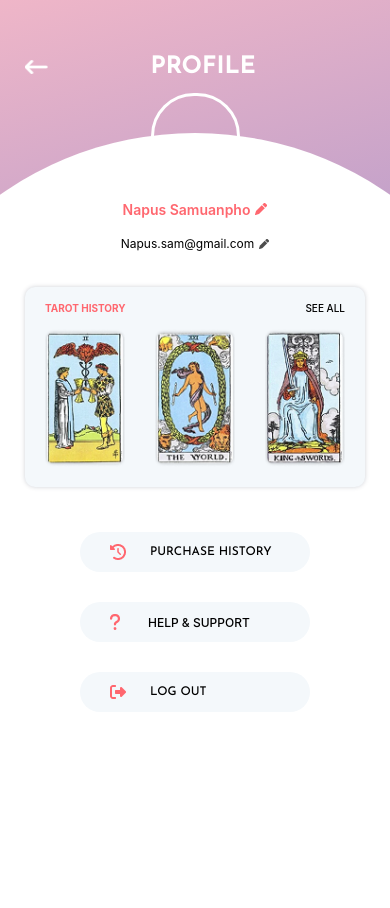
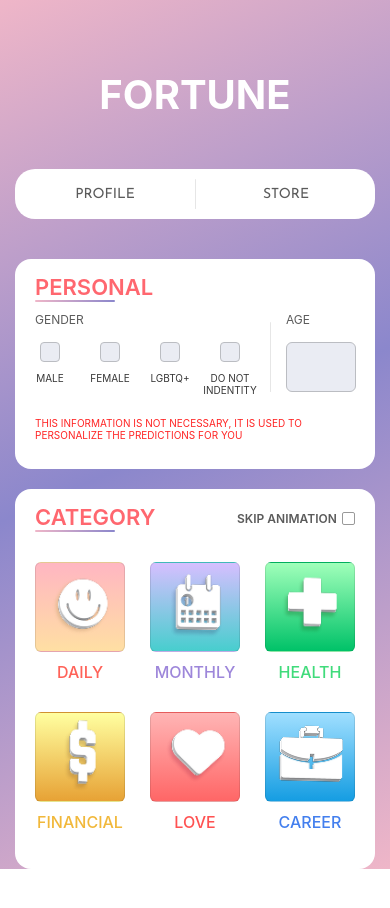
Before and after one commit to Napus-BackendDev/Mobile, a React Native app in the folder Frontend/: screen /Home in a window 390 px wide. Shown: the top 908 px of the page. After the commit the page ends 869 px from the top, so only its background shows below. Built offline with nearby package versions, Linux system fonts and the light colour scheme; no server answers.

Commit message:
Update front-end code

```diff
--- a/Frontend/App.js
+++ b/Frontend/App.js
@@ -1,6 +1,8 @@
 import React from 'react';
 import { NavigationContainer } from '@react-navigation/native';
 import { createStackNavigator } from '@react-navigation/stack';
+
+//Screens
 import HomeScreen from './src/screens/HomeScreen';
 import ProfileScreen from './src/screens/ProfileScreen';
 import ProfileLogInedScreen from './src/screens/ProfileLogInedScreen';
@@ -13,11 +15,11 @@ const Stack = createStackNavigator();
 export default function App() {
   return (
     <NavigationContainer>
-      <Stack.Navigator initialRouteName='Signup'>
+      <Stack.Navigator initialRouteName='Home'>
         <Stack.Screen name='Home' component={HomeScreen} options={{ headerShown: false }}/>
-        <Stack.Screen name='Profile' component={ProfileScreen} options={{ headerShown: false }}/>
         <Stack.Screen name='Login' component={LoginScreen} options={{ headerShown: false }}/>
         <Stack.Screen name='Signup' component={SignupScreen} options={{ headerShown: false }}/>
+        <Stack.Screen name='Profile' component={ProfileScreen} options={{ headerShown: false }}/>
         <Stack.Screen name='ProfileLogIned' component={ProfileLogInedScreen} options={{ headerShown: false }}/>
         <Stack.Screen name="Daily" component={DailyScreen} options={{ headerShown: false }}/>
       </Stack.Navigator>
--- a/Frontend/src/screens/HomeScreen.js
+++ b/Frontend/src/screens/HomeScreen.js
@@ -1,183 +1,379 @@
-import { LinearGradient } from 'expo-linear-gradient';
-import { StatusBar } from 'expo-status-bar';
-import { StyleSheet, Text, View ,Image ,TouchableOpacity} from 'react-native';
-import { useFonts } from "expo-font";
-import { collection, getDocs } from 'firebase/firestore';
-import { db , getStorage , ref , getDownloadURL } from '../../firebaseConfig';
-import { useEffect, useState } from 'react';
+import React, { useState } from "react";
+import { View, StyleSheet, Text, TouchableOpacity, TextInput, Image } from "react-native";
+import { LinearGradient } from "expo-linear-gradient";
+import { useFonts } from 'expo-font';
 
-export default function ProfileLogInedScreen({ navigation }) {
-
-  const [image, setImage] = useState(null);
-  const [name, setname] = useState(null);
-  const [email, setemail] = useState(null);
-  const storage = getStorage();
-
-
-  useEffect(() => {
-    const fetchImages = async () => {
-      try {
-        const url = await getDownloadURL(ref(storage, "User_Picture/pic.jpg")); // ดึงข้อมูลจาก Firestore
-        setImage(url); // บันทึกลิงก์รูปที่ดึงมา
-      } catch (error) {
-        console.error("Error Fetching images: ", error);
-      }
-    };
-    fetchImages();
-  }, []);
-
+export default function HomeScreen({ navigation }) {
     const [fontsLoaded] = useFonts({
         'JosefinSans': require('../../assets/fonts/JosefinSans.ttf'),
     });
 
+    const [age, setAge] = useState();
+
+    const [selectedMale, setSelectedMale] = useState(false);
+    const [selectedFemale, setSelectedFemale] = useState(false);
+    const [selectedLgbt, setSelectedLgbt] = useState(false);
+    const [selectedNot, setSelectedNot] = useState(false);
+
+    const [skipAnim, setSkipAnim] = useState(false);
+
     return (
             <LinearGradient
                 colors={['#EFB6C8', '#8B87CC', '#EFB6C8']}
-      start={{ x: 0, y: 0 }}
-      end={{ x: 1, y: 1 }}
-      style={styles.background}
+                start={{ x: 0.05, y: 0.05 }}
+                end={{ x: 0.95, y: 0.95 }}
+                style={styles.container}
             >
-      <View style={ styles.header }>
-        <TouchableOpacity onPress={() => navigation.navigate('Home')}>
-          <Image
-            source={require('../../assets/img/Arrow.png')}
-            style={{ width: 23.03, height: 14 }}
-          />
-        </TouchableOpacity>
-        <Text style={styles.title}>PROFILE</Text>
+                {/* Topic */}
+                <Text style={ component.name }>FORTUNE</Text>
+
+                {/* Navigation Tab */}
+                <View style={ styles.navigation }>
+                    <TouchableOpacity style={ component.navigator } onPress={() => navigation.navigate('Profile')}>PROFILE</TouchableOpacity>
+                    <View style={ component.line }/>
+                    <TouchableOpacity style={ component.navigator } >STORE</TouchableOpacity>
                 </View>
 
-      <View style={ styles.profile }>
-        {/* Profile Picture */}
-        <Image
-          source={{ uri: image}} // ใช้รูปจาก Firebase หรือรูป default
-          style={{ width: 89, height: 86, marginTop: '-6%', position: 'absolute', alignSelf: 'center', borderRadius: 50 , borderWidth: 3, borderColor: 'white'}}
+                {/* Personal Tab */}
+                <View style={ styles.personal }>
+                    <Text style={ component.topic }>PERSONAL</Text>
+                    <LinearGradient
+                        colors={['#EFB6C8', '#8B87CC']}
+                        start={{ x: 0, y: 1 }}
+                        end={{ x: 1, y: 1 }}
+                        style={ component.topicLine }
                     />
+                    <View style={ part.personal }>
+                        <View style={{ width: 220 }}>
+                            <Text style={ component.subTopic }>GENDER</Text>
+                            <View style={ part.gender }>
+                                <View style={ part.genderButton }>
+                                    <TouchableOpacity
+                                        style={ component.genderButton }
+                                        onPress={() => {setSelectedMale(!selectedMale), selectedMale === false ? (setSelectedFemale(false), setSelectedLgbt(false), setSelectedNot(false)) : ''}}
+                                    >
+                                        {selectedMale && <View style={ component.innerRadio }/>}
+                                    </TouchableOpacity>
+                                    <Text style={ component.genderText }>MALE</Text>
+                                </View>
+                                <View style={ part.genderButton }>
+                                    <TouchableOpacity
+                                        style={ component.genderButton }
+                                        onPress={() => {setSelectedFemale(!selectedFemale), selectedFemale === false ? (setSelectedMale(false), setSelectedLgbt(false), setSelectedNot(false)) : ''}}
+                                    >
+                                        {selectedFemale && <View style={ component.innerRadio }/>}
+                                    </TouchableOpacity>
+                                    <Text style={ component.genderText }>FEMALE</Text>
+                                </View>
+                                <View style={ part.genderButton }>
+                                    <TouchableOpacity
+                                        style={ component.genderButton }
+                                        onPress={() => {setSelectedLgbt(!selectedLgbt), selectedLgbt === false ? (setSelectedFemale(false), setSelectedMale(false), setSelectedNot(false)) : ''}}
+                                    >
+                                        {selectedLgbt && <View style={ component.innerRadio }/>}
+                                    </TouchableOpacity>
+                                    <Text style={ component.genderText }>LGBTQ+</Text>
+                                </View>
+                                <View style={ part.genderButton }>
+                                    <TouchableOpacity
+                                        style={ component.genderButton }
+                                        onPress={() => {setSelectedNot(!selectedNot), selectedNot === false ? (setSelectedFemale(false), setSelectedLgbt(false), setSelectedMale(false)) : ''}}
+                                    >
+                                        {selectedNot && <View style={ component.innerRadio }/>}
+                                    </TouchableOpacity>
+                                    <Text style={ component.genderText }>DO NOT INDENTITY</Text>
+                                </View>
+                            </View>
+                        </View>
+                        <View style={[ component.line, { height: 70, marginHorizontal: 15, alignSelf: 'end', } ]}/>
+                        <View>
+                            <Text style={ component.subTopic }>AGE</Text>
+                            <View style={ part.age }>
+                                <TextInput
+                                    style={ component.ageInput }
+                                />
+                            </View>
+                        </View>
+                    </View>
+                    <Text style={ component.info }>THIS INFORMATION IS NOT NECESSARY, IT IS USED TO PERSONALIZE THE PREDICTIONS FOR YOU</Text>
+                </View>
 
-        {/* Profile Name */}
-        <View style={{ alignItems: 'center', flexDirection: 'row', top: '5.5%' }}>
-          <Text style={{fontSize: 14 , color: "#FF676F" , fontWeight: 600}}>Napus Samuanpho</Text>
-          <TouchableOpacity>
-            <Image source={require('../../assets/img/Profile_icon/Edit.png')}
-            style={{ width: 12, height: 12, marginLeft: 5 }}
+                {/* Category Tab */}
+                <View style={ styles.category }>
+                    <View style={{ flexDirection: 'row', justifyContent: 'space-between', marginBottom: 30 }}>
+                        <View>
+                            <Text style={ component.topic }>CATEGORY</Text>
+                            <LinearGradient
+                                colors={['#EFB6C8', '#8B87CC']}
+                                start={{ x: 0, y: 1 }}
+                                end={{ x: 1, y: 1 }}
+                                style={ component.topicLine }
                             />
+                        </View>
+                        <View style={ part.skipAnim }>
+                            <Text style={ component.skipText }>SKIP ANIMATION</Text>
+                            <TouchableOpacity
+                                style={ component.skipButton }
+                                onPress={() => {setSkipAnim(!skipAnim)}}
+                            >
+                                {skipAnim && <View style={ component.innerRadio }/>}
                             </TouchableOpacity>
                         </View>
-
-        {/* Profile Email */}
-        <View style={{ alignItems: 'center', flexDirection: 'row', top: '7%' }}>
-          <Text style={{fontSize: 12 , color: "black" , fontWeight: 400}}>Napus.sam@gmail.com</Text>
+                    </View>
+                    <View style={ part.category }>
+                        <View style={ part.categoryButton }>
+                            <TouchableOpacity onPress={() => navigation.navigate('Daily')}>
+                                <LinearGradient
+                                    colors={['#FFB6C2', '#FFDFA3']}
+                                    start={{ x: 1, y: 0 }}
+                                    end={{ x: 1, y: 1 }}
+                                    style={ component.categoryButton }
+                                />
+                                <Image source = {require('../../assets/img/Smile.png')} style = { component.categoryImage }/>
+                            </TouchableOpacity>
+                            <Text style={[ component.categoryText, {color: '#FF6258'} ]}>DAILY</Text>
+                        </View>
+                        <View style={ part.categoryButton }>
                             <TouchableOpacity>
-            <Image source={require('../../assets/img/Profile_icon/EditEmail.png')}
-            style={{ width: 10, height: 10, marginLeft: 5 }}
+                                <LinearGradient
+                                    colors={['#D6BFFF', '#47CECE']}
+                                    start={{ x: 1, y: 0 }}
+                                    end={{ x: 1, y: 1 }}
+                                    style={ component.categoryButton }
                                 />
+                                <Image source = {require('../../assets/img/Calendar.png')} style = { component.categoryImage }/>
                             </TouchableOpacity>
+                            <Text style={[ component.categoryText, {color: '#9D86DA'} ]}>MONTHLY</Text>
                         </View>
-
-        {/* Profile History */}
-        <View style={ styles.history }>
-          {/* History Header */}
-          <View style={{ flexDirection: 'row', marginTop: 15, width: 300 , justifyContent: 'space-between' }}>
-            <Text style={{fontSize: 10 , color: "#FF676F" , fontWeight: 700}}>TAROT HISTORY</Text>
+                        <View style={ part.categoryButton }>
                             <TouchableOpacity>
-              <Text style={{fontSize: 10 , color: "black" , fontWeight: 500}}>SEE ALL</Text>
+                                <LinearGradient
+                                    colors={['#A0FFBA', '#00C268']}
+                                    start={{ x: 1, y: 0 }}
+                                    end={{ x: 1, y: 1 }}
+                                    style={ component.categoryButton }
+                                />
+                                <Image source = {require('../../assets/img/Plus.png')} style = { component.categoryImage }/>
                             </TouchableOpacity>
+                            <Text style={[ component.categoryText, {color: '#40DB7B'} ]}>HEALTH</Text>
                         </View>
-
-          {/* History Card */}
-          <View style={{ flexDirection: 'row', marginTop: 15, width: 300 , height: 138, justifyContent: 'space-between' }}>
-            <Image source={require('../../assets/Card/Card1.png')} style={{width: 80,height: 138}}/>
-            <Image source={require('../../assets/Card/Card2.png')} style={{width: 80,height: 138}}/>
-            <Image source={require('../../assets/Card/Card3.png')} style={{width: 80,height: 138}}/>
+                        <View style={ part.categoryButton }>
+                            <TouchableOpacity>
+                                <LinearGradient
+                                    colors={['#FFFFA0', '#E7A235']}
+                                    start={{ x: 1, y: 0 }}
+                                    end={{ x: 1, y: 1 }}
+                                    style={ component.categoryButton }
+                                />
+                                <Image source = {require('../../assets/img/Dollar.png')} style = { component.categoryImage }/>
+                            </TouchableOpacity>
+                            <Text style={[ component.categoryText, {color: '#F1B83B'} ]}>FINANCIAL</Text>
+                        </View>
+                        <View style={ part.categoryButton }>
+                            <TouchableOpacity>
+                                <LinearGradient
+                                    colors={['#FFB5B5', '#FF6666']}
+                                    start={{ x: 1, y: 0 }}
+                                    end={{ x: 1, y: 1 }}
+                                    style={ component.categoryButton }
+                                />
+                                <Image source = {require('../../assets/img/Heart.png')} style = { component.categoryImage }/>
+                            </TouchableOpacity>
+                            <Text style={[ component.categoryText, {color: '#FF5252'} ]}>LOVE</Text>
+                        </View>
+                        <View style={ part.categoryButton }>
+                            <TouchableOpacity>
+                                <LinearGradient
+                                    colors={['#A0DFFF', '#159DE2']}
+                                    start={{ x: 1, y: 0 }}
+                                    end={{ x: 1, y: 1 }}
+                                    style={ component.categoryButton }
+                                />
+                                <Image source = {require('../../assets/img/Case up.png')} style = {{ position: 'absolute', width: '97%', height: '97%', top: -10, right: 1, }}/>
+                                <Image source = {require('../../assets/img/Case down.png')} style = {{ position: 'absolute', width: '90%', height: '90%', bottom: -7, right: 5, }}/>
+                            </TouchableOpacity>
+                            <Text style={[ component.categoryText, {color: '#437FEE'} ]}>CAREER</Text>
+                        </View>
                     </View>
                 </View>
 
-        {/* Profile Buttons */}
-        <View style={{alignItems: 'center', width: 230, marginTop: 15 , height: 180}}>
-          <TouchableOpacity style={styles.Button}>
-            <Image source={require('../../assets/img/Profile_icon/History.png')} style={{width:16,height:16}}/>
-            <Text style={styles.Button_Text}>PURCHASE HISTORY</Text>
-          </TouchableOpacity>
-          <TouchableOpacity style={styles.Button}>
-            <Image source={require('../../assets/img/Profile_icon/Q.png')} style={{width:10,height:16}}/>
-            <Text style={{paddingLeft: 28 ,color: 'black', textAlign: 'center' , fontWeight: 500 , fontSize: 12}}>HELP & SUPPORT</Text>
-          </TouchableOpacity>
-          <TouchableOpacity style={styles.Button}>
-            <Image source={require('../../assets/img/Profile_icon/Out.png')} style={{width:16,height:14}}/>
-            <Text style={styles.Button_Text}>LOG OUT</Text>
-          </TouchableOpacity>
-        </View>
-      </View>
             </LinearGradient>
     );
 }
 
 const styles = StyleSheet.create({
-  background: {
+    container: {
         flex: 1,
-    overflow: 'hidden',
+        alignItems: 'center',
         fontFamily: 'JosefinSans',
+        height: '100vh',
     },
-  header: {
+    navigation: {
         flexDirection: 'row',
         alignItems: 'center',
-    marginLeft: '6.5%',
+        backgroundColor: 'white',
+        width: 360,
+        height: 50,
+        borderRadius: 20,
+        marginBottom: 40,
     },
-  title: {
-    marginTop: '15%',
-    marginBottom: '15%',
-    marginLeft: '28%',
-    fontSize: 24,
-    color: 'white',
-    fontWeight: 'bold',
-    fontFamily: 'JosefinSans',
+    personal: {
+        backgroundColor: 'white',
+        width: 360,
+        height: 210,
+        borderRadius: 16,
+        padding: 20,
+        paddingTop: 15,
+        marginBottom: 20,
     },
-  text: {
-    fontSize: 12,
-    color: 'black',
-    fontWeight: 500,
-    top: '15%',
-    fontFamily: 'JosefinSans',
+    category: {
+        backgroundColor: 'white',
+        width: 360,
+        height: 380,
+        borderRadius: 16,
+        padding: 20,
+        paddingTop: 15,
     },
-  profile: {
-    alignSelf: 'center',
-    width: 678,
-    height: 1225,
-    backgroundColor: 'white',
-    borderTopLeftRadius: 500,
-    borderTopRightRadius: 500,
+});
+
+const part = StyleSheet.create({
+    personal: {
+        flexDirection: 'row',
+    },
+    gender: {
+        flexDirection: 'row',
+        width: 224,
+        marginLeft: -15,
+    },
+    age: {
+        width: 70,
+    },
+    genderButton: {
         alignItems: 'center',
+        width: 60,
     },
-  history: {
-    marginTop: "18%",
-    alignItems: 'center',
-    width: 340,
-    height: 200,
-    backgroundColor: '#F4F8FB',
-    borderRadius: 10,
-    shadowColor: '#3E485A',
-    shadowOffset: { width: 0, height: 0 },
-    shadowOpacity: 0.25,
-    shadowRadius: 4,
-    elevation: 5,
-  },
-  Button: {
+    skipAnim: {
         flexDirection: 'row',
         alignItems: 'center',
-    paddingRight: 30,
-    paddingLeft: 30,
-    width: 230,
-    height: 40,
-    backgroundColor: '#F4F8FB',
-    borderRadius: 30,
-    marginTop: 30,
+        justifyContent: 'space-between',
+        width: 118,
     },
-  Button_Text: {
-    paddingLeft: 24,
-    color: 'black',
-    textAlign: 'center',
-    fontWeight: 500,
-    fontSize: 12,
-    fontFamily: 'JosefinSans',
+    category: {
+        flexDirection: 'row',
+        flexWrap: 'wrap',
+        justifyContent: 'space-between',
+    },
+    categoryButton: {
+        width: 90,
     },
 });
+
+const component = StyleSheet.create({
+    name: {
+        fontSize: 40,
+        fontWeight: 'bold',
+        color: 'white',
+        marginTop: 70,
+        marginBottom: 50,
+    },
+    topic: {
+        fontSize: 22,
+        fontWeight: 600,
+        color: '#FF676F',
+    },
+    subTopic: {
+        fontSize: 12,
+        color: '#5B5B5B',
+        height: 30,
+        marginTop: 10,
+    },
+    navigator: {
+        alignItems: 'center',
+        justifyContent: 'center',
+        width: 180,
+        height: '100%',
+        fontSize: 14,
+        color: '#5B5B5B',
+    },
+    topicLine: {
+        width: 80,
+        height: 2,
+        borderRadius: 100,
+    },
+    line: {
+        height: 30,
+        width: 1,
+        backgroundColor: '#E6E6E6',
+        borderRadius: 100,
+    },
+    genderText: {
+        fontSize: 10,
+        color: '#373737',
+        height: 20,
+        marginTop: 10,
+        textAlign: 'center',
+    },
+    genderButton: {
+        alignItems: 'center',
+        justifyContent: 'center',
+        width: 20,
+        height: 20,
+        backgroundColor: '#EAECF3',
+        borderWidth: 1,
+        borderColor: '#BBBDC2',
+        borderRadius: 4,
+    },
+    innerRadio: {
+        width: '90%',
+        height: '90%',
+        backgroundColor: '#6483FF',
+        borderRadius: '20%',
+    },
+    ageInput: {
+        width: 70,
+        height: 50,
+        backgroundColor: '#EAECF3',
+        borderWidth: 1,
+        borderColor: '#BBBDC2',
+        borderRadius: 6,
+    },
+    info: {
+        fontSize: 10,
+        color: '#FF2323',
+        marginTop: 25,
+    },
+    skipText: {
+        fontSize: 12,
+        fontWeight: 600,
+        color: '#5B5B5B',
+    },
+    skipButton: {
+        alignItems: 'center',
+        justifyContent: 'center',
+        width: 13,
+        height: 13,
+        borderWidth: 1,
+        borderColor: '#999999',
+        borderRadius: 2,
+    },
+    categoryText: {
+        fontSize: 16,
+        fontWeight: 500,
+        alignSelf: 'center',
+        marginTop: 10,
+        marginBottom: 30,
+        color: 'black',
+    },
+    categoryButton: {
+        width: 90,
+        height: 90,
+        borderRadius: 6,
+        borderWidth: 1,
+        borderColor: 'rgba(0, 0, 0, 0.1)',
+    },
+    categoryImage: {
+        position: 'absolute',
+        width: '100%',
+        height: '100%',
+    },
+});
--- a/Frontend/src/screens/LoginScreen.js
+++ b/Frontend/src/screens/LoginScreen.js
@@ -154,6 +154,7 @@ const styles = StyleSheet.create({
   backButton: {
     alignSelf: 'flex-start',
     position: 'absolute',
+    marginTop: -4,
     zIndex: 1,
   },
   logintitle: {
--- a/Frontend/src/screens/SignupScreen.js
+++ b/Frontend/src/screens/SignupScreen.js
@@ -142,6 +142,7 @@ const styles = StyleSheet.create({
   backButton: {
     alignSelf: 'flex-start',
     position: 'absolute',
+    marginTop: -4,
     zIndex: 1,
   },
   signuptitle: {
```
Also changed, not shown: Frontend/src/screens/DailyScreen.js (+8 -2 lines). Lines whose indentation alone changed are shown as unchanged.
